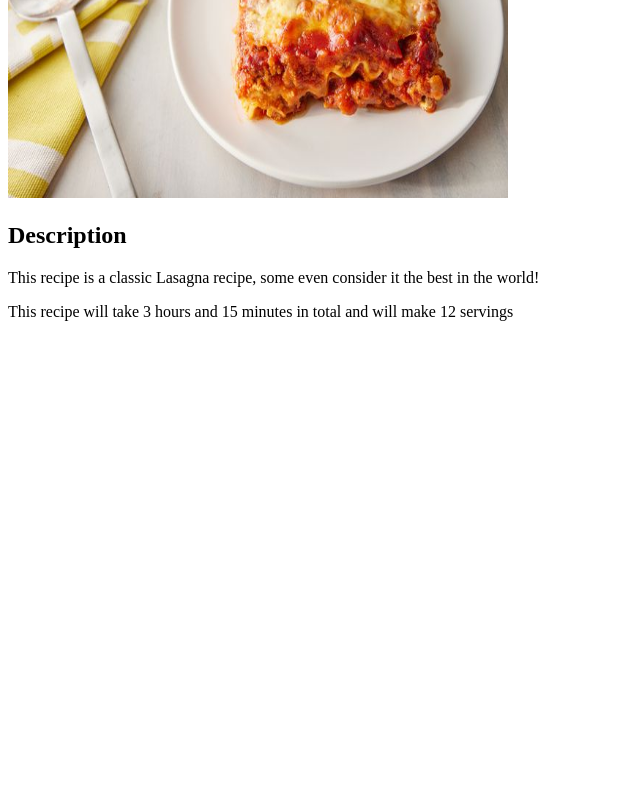
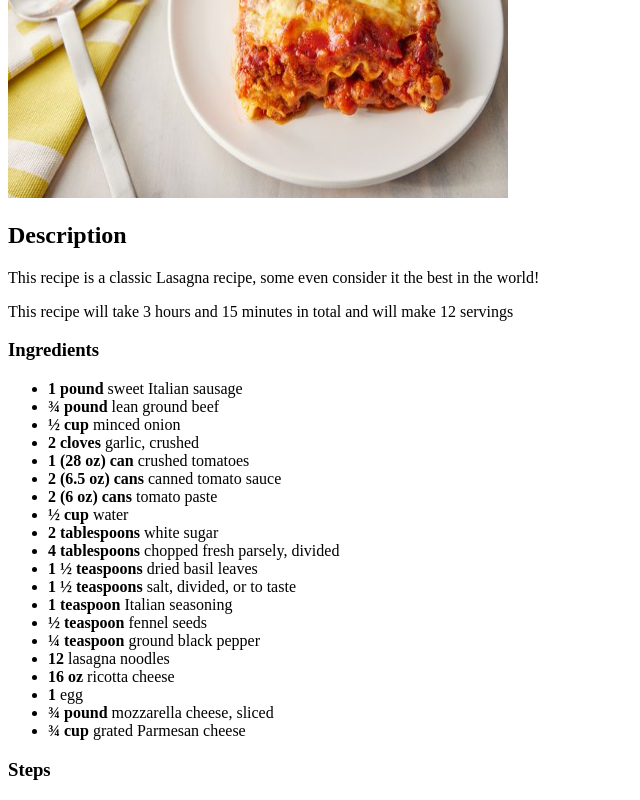
Before and after one commit to DeaconSteiner/odin-recipes, a plain HTML site: page recipes/lasgana.html in a window 1280 px wide. Shown: the part 382-1182 px from the top of the page, without its empty margins (0-640 px from the left). Before the commit the page ends 800 px from the top, so only its background shows below. Drawn offline with Linux system fonts and the light colour scheme.

Commit message:
Added ingredient list to lasagna.html

```diff
--- a/recipes/lasgana.html
+++ b/recipes/lasgana.html
@@ -11,5 +11,32 @@
     <h2>Description</h2>
     <p>This recipe is a classic Lasagna recipe, some even consider it the best in the world!</p>
     <p>This recipe will take 3 hours and 15 minutes in total and will make 12 servings</p>
+    <h3>Ingredients</h3>
+    <ul>
+        <li><strong>1 pound</strong> sweet Italian sausage</li>
+        <li><strong>¾ pound</strong> lean ground beef</li>
+        <li><strong>½ cup</strong> minced onion</li>
+        <li><strong>2 cloves</strong> garlic, crushed</li>
+        <li><strong>1 (28 oz) can</strong> crushed tomatoes</li>
+        <li><strong>2 (6.5 oz) cans</strong> canned tomato sauce</li>
+        <li><strong>2 (6 oz) cans</strong> tomato paste</li>
+        <li><strong>½ cup </strong> water</li>
+        <li><strong>2 tablespoons</strong> white sugar</li>
+        <li><strong>4 tablespoons</strong> chopped fresh parsely, divided</li>
+        <li><strong>1 ½ teaspoons</strong> dried basil leaves</li>
+        <li><strong>1 ½ teaspoons</strong> salt, divided, or to taste</li>
+        <li><strong>1 teaspoon</strong> Italian seasoning</li>
+        <li><strong>½ teaspoon</strong> fennel seeds</li>
+        <li><strong>¼ teaspoon</strong> ground black pepper</li>
+        <li><strong>12</strong> lasagna noodles</li>
+        <li><strong>16 oz</strong> ricotta cheese</li>
+        <li><strong>1</strong> egg</li>
+        <li><strong>¾ pound</strong> mozzarella cheese, sliced</li>
+        <li><strong>¾ cup</strong> grated Parmesan cheese</li>
+    </ul>
+    <h3>Steps</h3>
+    <ol>
+
+    </ol>
 </body>
 </html>
```
